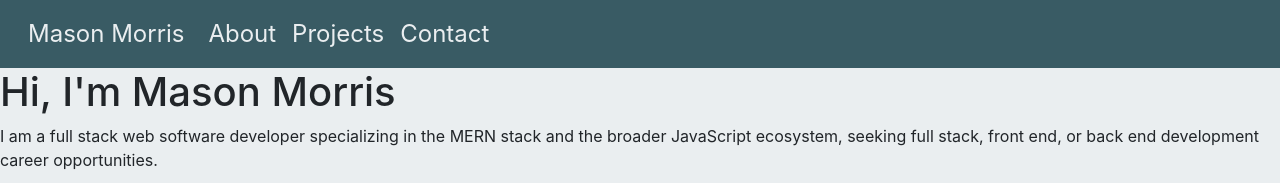
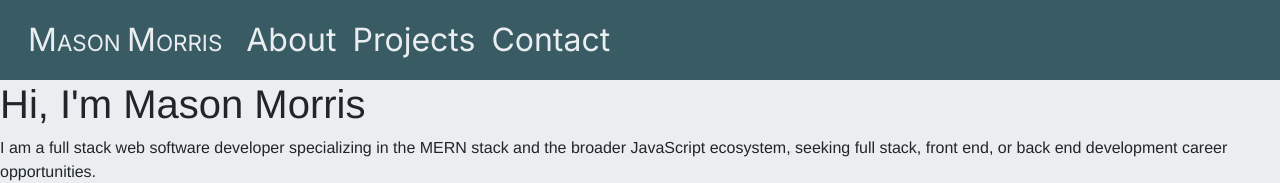
Before and after one commit to masontmorris/masontmorris.github.io, a React (Vite) app: page / in a window 1280 px wide. Shown: the top 183 px of the page. Built offline with nearby package versions, Linux system fonts and the light colour scheme.

Commit message:
mostly fonts tbh

```diff
--- a/index.html
+++ b/index.html
@@ -5,6 +5,9 @@
         <meta name="viewport" content="width=device-width, initial-scale=1.0" />
         <link rel="icon" type="image/svg+xml" href="/vite.svg" />
         <link rel="stylesheet" href="https://cdn.jsdelivr.net/npm/bootstrap@5.2.0-beta1/dist/css/bootstrap.min.css" integrity="sha384-0evHe/X+R7YkIZDRvuzKMRqM+OrBnVFBL6DOitfPri4tjfHxaWutUpFmBp4vmVor" crossorigin="anonymous" />
+        <link rel="preconnect" href="https://fonts.googleapis.com" />
+        <link rel="preconnect" href="https://fonts.gstatic.com" crossorigin />
+        <link href="https://fonts.googleapis.com/css2?family=Inter&display=swap" rel="stylesheet" />
         <meta name="viewport" content="width=device-width, initial-scale=1.0" />
         <title>Mason Morris</title>
     </head>
--- a/src/components/NavBar.jsx
+++ b/src/components/NavBar.jsx
@@ -9,7 +9,9 @@ const NavBar = () => {
     return (
         <Navbar collapseOnSelect className="fixed-top" sticky="top" expand="lg">
             <Container className="nav-container">
-                <Navbar.Brand href="#top">Mason Morris</Navbar.Brand>
+                <Navbar.Brand href="#top" class="brand">
+                    <span class="brand-camelcase">M</span>ASON <span class="brand-camelcase">M</span>ORRIS
+                </Navbar.Brand>
                 <Navbar.Toggle onClick={() => setIsOpen((isOpen) => !isOpen)} aria-controls="basic-navbar-nav" />
                 <Navbar.Collapse id="basic-navbar-nav">
                     <Nav className="me-auto">
--- a/src/style/css/output.css
+++ b/src/style/css/output.css
@@ -13,9 +13,9 @@
   --bs-navbar-hover-color: rgba(0, 0, 0, 0.7);
   --bs-navbar-disabled-color: rgba(0, 0, 0, 0.3);
   --bs-navbar-active-color: var(--secondary-color);
-  --bs-navbar-brand-padding-y: 0.3125rem;
+  --bs-navbar-brand-padding-y: 0.2rem;
   --bs-navbar-brand-margin-end: 1rem;
-  --bs-navbar-brand-font-size: 1.25rem;
+  --bs-navbar-brand-font-size: 1.4rem;
   --bs-navbar-brand-color: var(--secondary-color);
   --bs-navbar-brand-hover-color: var(--secondary-color);
   --bs-navbar-nav-link-padding-x: 0.5rem;
@@ -430,10 +430,12 @@
 
 body {
   margin: 0;
-  font-family: -apple-system, BlinkMacSystemFont, "Segoe UI", "Roboto", "Oxygen", "Ubuntu", "Cantarell", "Fira Sans", "Droid Sans", "Helvetica Neue", sans-serif;
   -webkit-font-smoothing: antialiased;
   -moz-osx-font-smoothing: grayscale;
   background-color: var(--secondary-color);
+  font-family: "Source Sans Pro", Helvetica, Verdana, sans-serif;
+  font-style: normal;
+  font-variant: normal;
 }
 
 .card {
@@ -446,15 +448,24 @@ body {
 
 .navbar-expand-lg a {
   color: var(--secondary-color);
-  font-size: x-large;
+  font-family: "Inter", sans-serif;
 }
 
 .nav-container {
   margin: 0 1rem;
+  align-items: flex-end;
+}
+
+.navbar-collapse {
+  font-size: xx-large;
 }
 
 .navbar-toggler-icon {
   color: var(--secondary-color);
+}
+
+.brand-camelcase {
+  font-size: xx-large;
 }
 
 #projects {
@@ -481,7 +492,7 @@ body {
 .project {
   text-align: center;
   width: 25rem;
-  height: 380px;
+  height: 420px;
 }
 
 .project img {
@@ -492,6 +503,10 @@ body {
 
 .project img:hover {
   opacity: 0.5;
+}
+
+.project h1 {
+  font-weight: bold;
 }
 
 .form-check {
--- a/src/style/scss/input.scss
+++ b/src/style/scss/input.scss
@@ -6,7 +6,11 @@
     --quaternary-color: #2c3333;
 }
 
+$sans-serif: "Source Sans Pro", Helvetica, Verdana, sans-serif;
+$nav-sans-serif: "Inter", sans-serif;
+
 $navbar-light-active-color: var(--secondary-color);
+$navbar-brand-font-size: 1.4rem;
 
 @import "../../../node_modules/bootstrap/scss/mixins";
 @import "../../../node_modules/bootstrap/scss/functions";
@@ -19,10 +23,12 @@ $navbar-light-active-color: var(--secondary-color);
 
 body {
     margin: 0;
-    font-family: -apple-system, BlinkMacSystemFont, "Segoe UI", "Roboto", "Oxygen", "Ubuntu", "Cantarell", "Fira Sans", "Droid Sans", "Helvetica Neue", sans-serif;
     -webkit-font-smoothing: antialiased;
     -moz-osx-font-smoothing: grayscale;
     background-color: var(--secondary-color);
+    font-family: $sans-serif;
+    font-style: normal;
+    font-variant: normal;
 }
 
 .card {
@@ -35,15 +41,24 @@ body {
 
 .navbar-expand-lg a {
     color: var(--secondary-color);
-    font-size: x-large;
+    font-family: $nav-sans-serif;
 }
 
 .nav-container {
     margin: 0 1rem;
+    align-items: flex-end;
+}
+
+.navbar-collapse {
+    font-size: xx-large;
 }
 
 .navbar-toggler-icon {
     color: var(--secondary-color);
+}
+
+.brand-camelcase {
+    font-size: xx-large;
 }
 
 #projects {
@@ -71,7 +86,7 @@ body {
 .project {
     text-align: center;
     width: 25rem;
-    height: 380px;
+    height: 420px;
 }
 
 .project img {
@@ -82,6 +97,10 @@ body {
 
 .project img:hover {
     opacity: 0.5;
+}
+
+.project h1 {
+    font-weight: bold;
 }
 
 .form-check {
```
Also changed, not shown: 1 other file (tests, documents, lock files or other folders).
